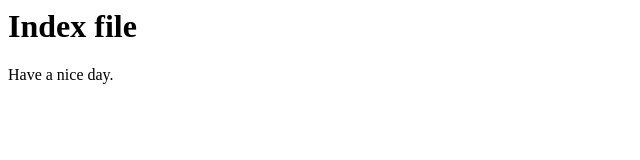
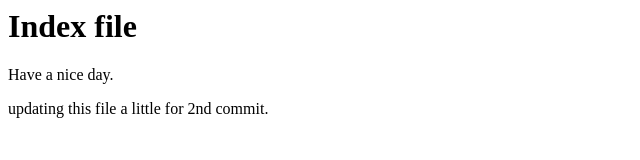
Before and after one commit to Codeblooder/public-repo, a plain HTML site: page index.html in a window 1280 px wide. Shown: the whole page, without its empty margins (0-640 px from the left). Drawn offline with Linux system fonts and the light colour scheme.

Commit message:
Commit using -a

```diff
--- a/index.html
+++ b/index.html
@@ -5,5 +5,6 @@
     <body>
         <h1>Index file</h1>
         <p>Have a nice day.</p>
+        <p>updating this file a little for 2nd commit.</p>
     </body>
 </html>
```
